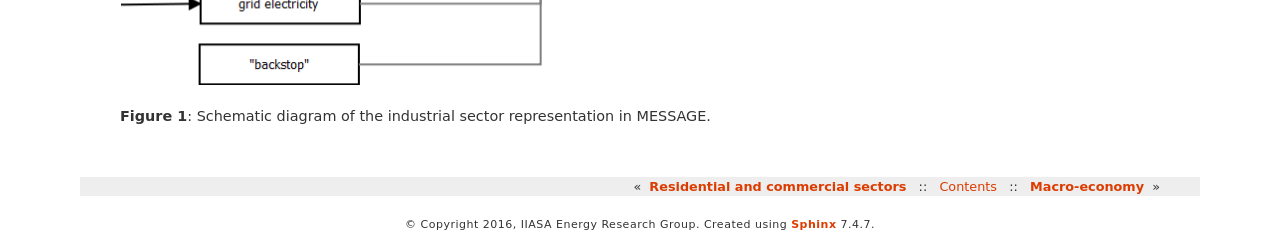
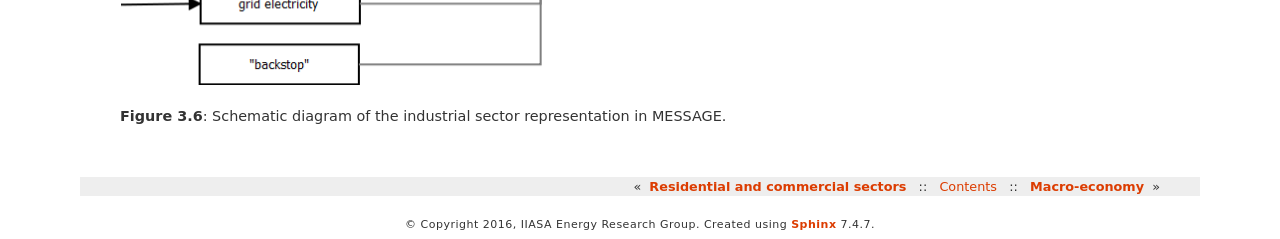
Before and after one commit to iiasa/message_doc, a Sphinx documentation site: the page built from source/message_globiom/energy/industrial.rst, in a window 1280 px wide. Shown: the part 1463-1702 px from the top of the page. Built offline with Sphinx 7.4.7, drawn with Linux system fonts in a browser that asks for light colours.

Commit message:
Update industrial.rst

```diff
--- a/source/message_globiom/energy/industrial.rst
+++ b/source/message_globiom/energy/industrial.rst
@@ -6,4 +6,4 @@ This stylized industrial thermal energy demand includes fuel switching as the ma
 
 .. image:: /_static/industry_end-use.png
 
-**Figure 1**: Schematic diagram of the industrial sector representation in MESSAGE.
+**Figure 3.6**: Schematic diagram of the industrial sector representation in MESSAGE.
```
